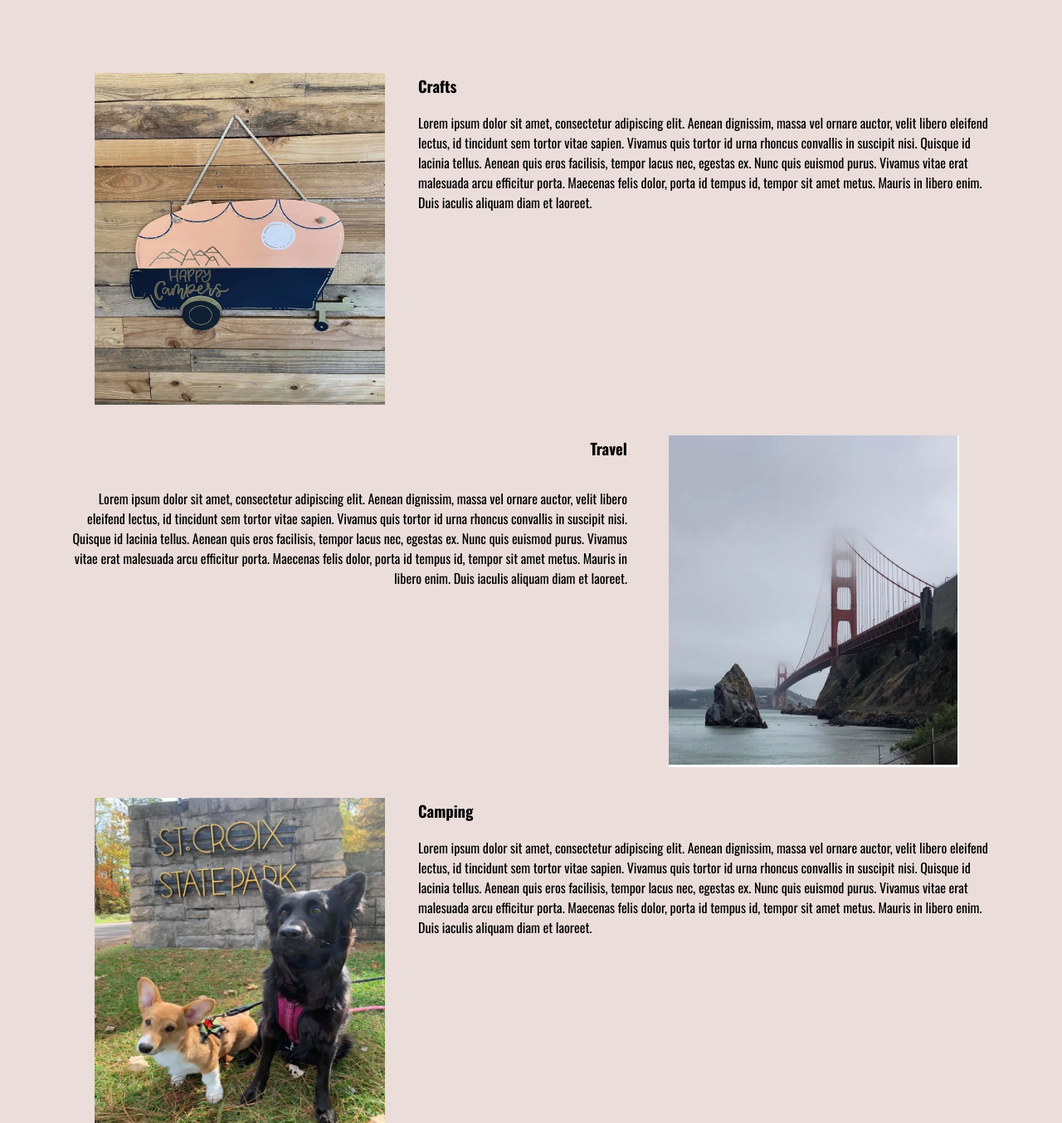
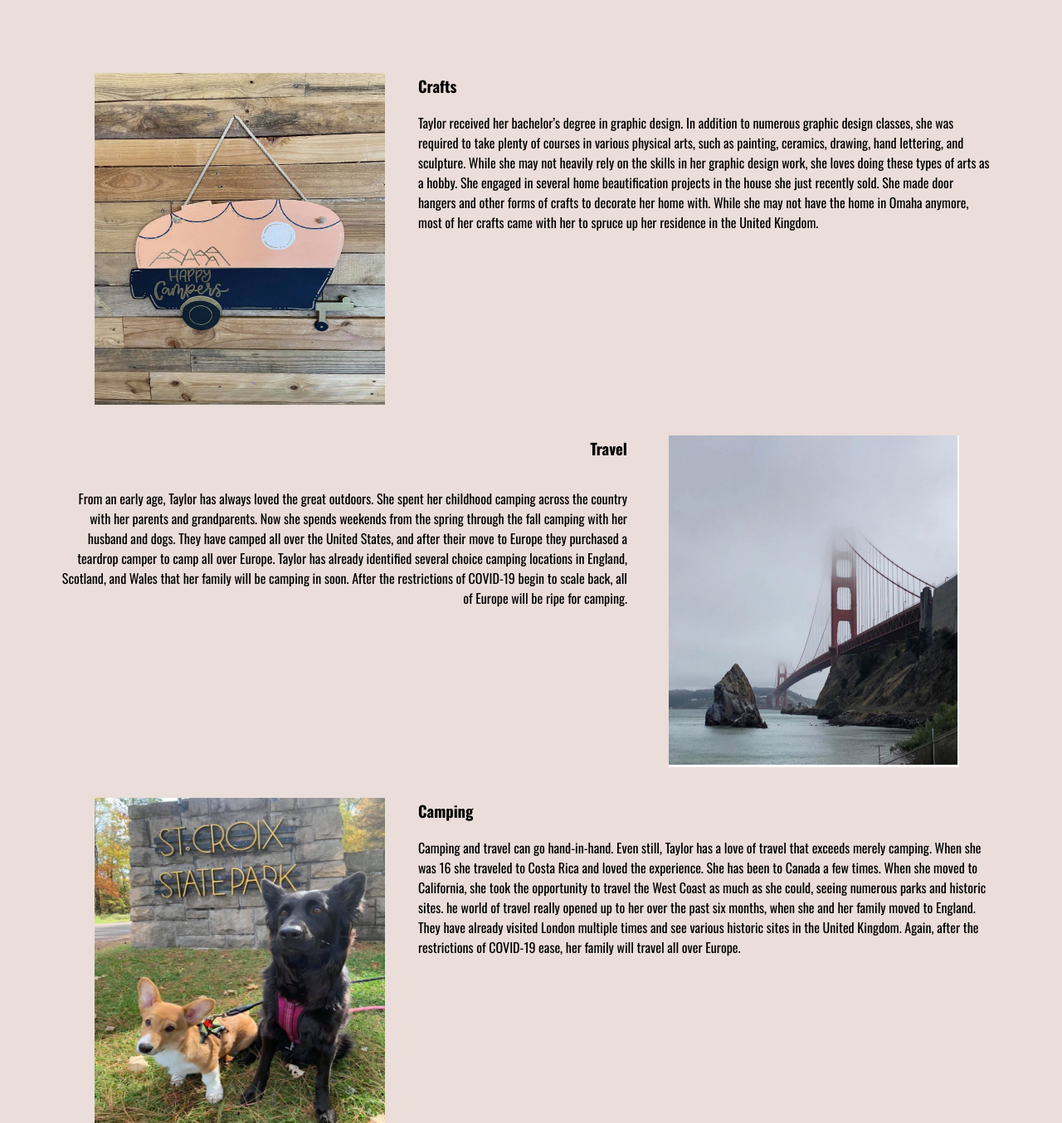
Before and after one commit to mwelisevich/bioSite, a plain HTML site: page hobbies.html in a window 1280 px wide. Shown: the part 180-1534 px from the top of the page at 83% size. Drawn offline with nearby package versions, Linux system fonts and the light colour scheme.

Commit message:
Added text in preperation for peer review

```diff
--- a/hobbies.html
+++ b/hobbies.html
@@ -30,14 +30,18 @@ Module 8 Assignment 2
                     </figure>
                     <h3>Crafts</h3>
                     <p>
-                        Lorem ipsum dolor sit amet, consectetur adipiscing elit.
-                        Aenean dignissim, massa vel ornare auctor, velit libero eleifend
-                        lectus, id tincidunt sem tortor vitae sapien. Vivamus quis tortor
-                        id urna rhoncus convallis in suscipit nisi. Quisque id lacinia tellus.
-                        Aenean quis eros facilisis, tempor lacus nec, egestas ex. Nunc quis
-                        euismod purus. Vivamus vitae erat malesuada arcu efficitur porta.
-                        Maecenas felis dolor, porta id tempus id, tempor sit amet metus.
-                        Mauris in libero enim. Duis iaculis aliquam diam et laoreet.
+                        Taylor received her bachelor’s degree in graphic design.
+                        In addition to numerous graphic design classes, she was
+                        required to take plenty of courses in various physical arts,
+                        such as painting, ceramics, drawing, hand lettering, and
+                        sculpture. While she may not heavily rely on the skills in
+                        her graphic design work, she loves doing these types of arts
+                        as a hobby. She engaged in several home beautification
+                        projects in the house she just recently sold. She made door
+                        hangers and other forms of crafts to decorate her home with.
+                        While she may not have the home in Omaha anymore, most of her
+                        crafts came with her to spruce up her residence in the United
+                        Kingdom.
                     </p>
                 </div>
 
@@ -47,14 +51,17 @@ Module 8 Assignment 2
                     </figure>
                     <h3 id ="hobby2title">Travel</h3>
                     <p id ="hobby2text">
-                        Lorem ipsum dolor sit amet, consectetur adipiscing elit.
-                        Aenean dignissim, massa vel ornare auctor, velit libero eleifend
-                        lectus, id tincidunt sem tortor vitae sapien. Vivamus quis tortor
-                        id urna rhoncus convallis in suscipit nisi. Quisque id lacinia tellus.
-                        Aenean quis eros facilisis, tempor lacus nec, egestas ex. Nunc quis
-                        euismod purus. Vivamus vitae erat malesuada arcu efficitur porta.
-                        Maecenas felis dolor, porta id tempus id, tempor sit amet metus.
-                        Mauris in libero enim. Duis iaculis aliquam diam et laoreet.
+                        From an early age, Taylor has always loved the great outdoors.
+                        She spent her childhood camping across the country with her
+                        parents and grandparents. Now she spends weekends from the
+                        spring through the fall camping with her husband and dogs.
+                        They have camped all over the United States, and after their
+                        move to Europe they purchased a teardrop camper to camp all
+                        over Europe. Taylor has already identified several choice
+                        camping locations in England, Scotland, and Wales that her
+                        family will be camping in soon. After the restrictions of
+                        COVID-19 begin to scale back, all of Europe will be ripe
+                        for camping.
                     </p>
                 </div>
 
@@ -64,14 +71,17 @@ Module 8 Assignment 2
                     </figure>
                     <h3>Camping</h3>
                     <p>
-                        Lorem ipsum dolor sit amet, consectetur adipiscing elit.
-                        Aenean dignissim, massa vel ornare auctor, velit libero eleifend
-                        lectus, id tincidunt sem tortor vitae sapien. Vivamus quis tortor
-                        id urna rhoncus convallis in suscipit nisi. Quisque id lacinia tellus.
-                        Aenean quis eros facilisis, tempor lacus nec, egestas ex. Nunc quis
-                        euismod purus. Vivamus vitae erat malesuada arcu efficitur porta.
-                        Maecenas felis dolor, porta id tempus id, tempor sit amet metus.
-                        Mauris in libero enim. Duis iaculis aliquam diam et laoreet.
+                        Camping and travel can go hand-in-hand. Even still, Taylor
+                        has a love of travel that exceeds merely camping. When she
+                        was 16 she traveled to Costa Rica and loved the experience.
+                        She has been to Canada a few times. When she moved to
+                        California, she took the opportunity to travel the West Coast
+                        as much as she could, seeing numerous parks and historic sites.
+                        he world of travel really opened up to her over the past six
+                        months, when she and her family moved to England. They have
+                        already visited London multiple times and see various historic
+                        sites in the United Kingdom. Again, after the restrictions of
+                        COVID-19 ease, her family will travel all over Europe.
                     </p>
                 </div>
         </div>
```
Also changed, not shown: index.html (+24 -24 lines).
